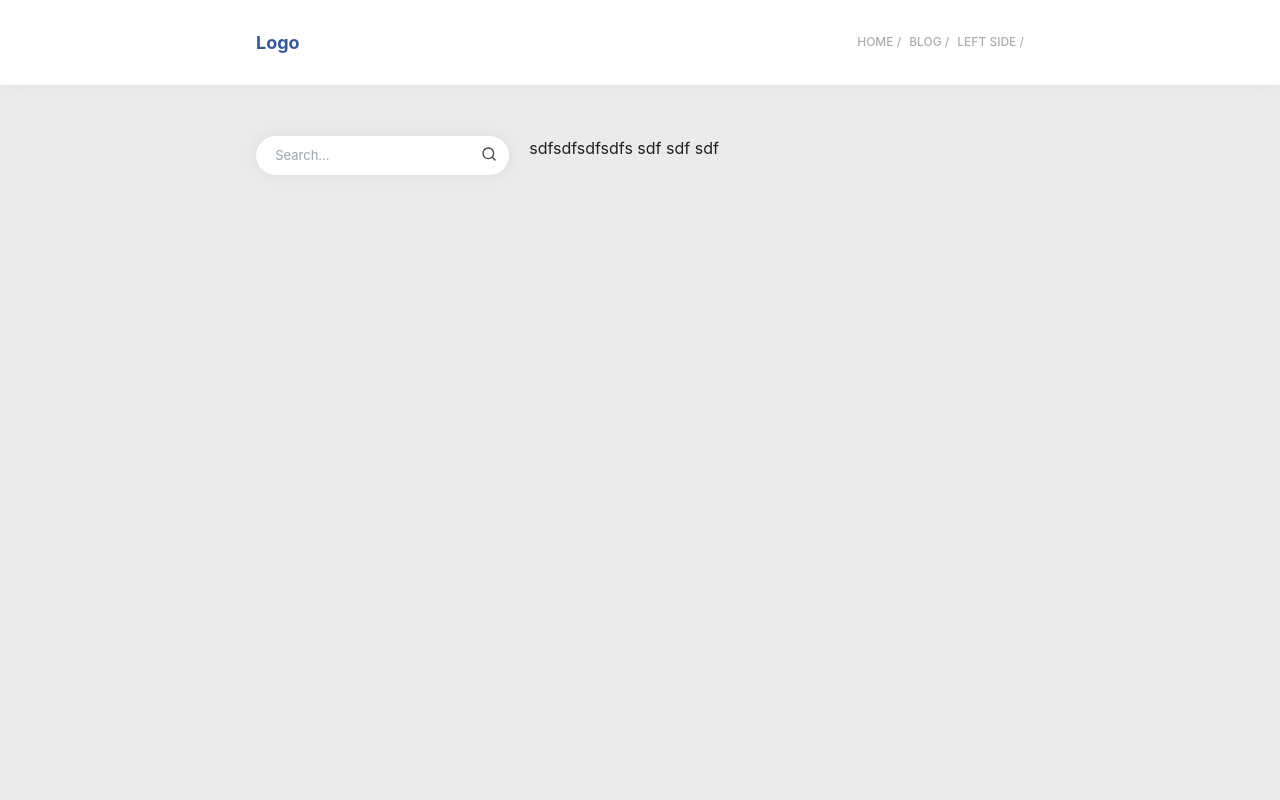
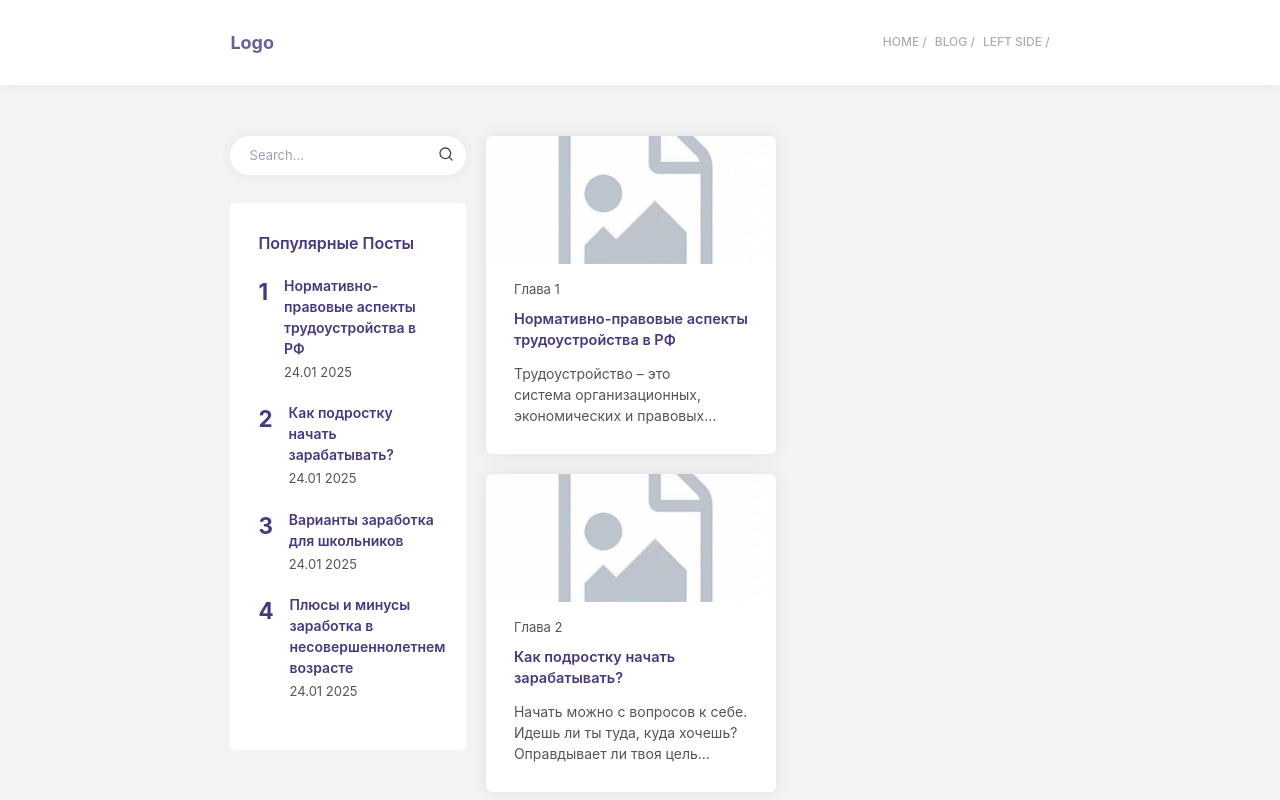
Before and after one commit to Artymiik/web.money_for_student, a React (Vite) app: page / in a window 1280 px wide. Shown: the top 800 px of the page. Built offline with nearby package versions, Linux system fonts and the light colour scheme.

Commit message:
added post card (#12)

```diff
--- a/src/components/Header.tsx
+++ b/src/components/Header.tsx
@@ -5,8 +5,8 @@ interface Props {
 const Header = ({ navigation }: Props) => {
     return (
         <div className="fixed top-0 w-screen">
-            <div className="flex items-center justify-between px-[20vw] py-[1.8rem] bg-[#fff]" style={{ boxShadow: '0 0 17px 0 rgba(0, 0, 0, 0.04)' }}>
-                <div className="font-bold text-[#003180] opacity-[0.8] text-[18px] hover:opacity-[0.6] cursor-pointer transition">Logo</div>
+            <div className="flex items-center justify-between px-[18vw] py-[1.8rem] bg-[#fff]" style={{ boxShadow: '0 0 17px 0 rgba(0, 0, 0, 0.04)' }}>
+                <div className="font-bold text-[#48387f] opacity-[0.8] text-[18px] hover:opacity-[0.6] cursor-pointer transition">Logo</div>
                 <div className="flex items-center">
                     {navigation.map((item, index) => (
                         <p key={index} className="ml-2 text-[12px] text-[#999] opacity-[0.8] hover:opacity-[1] hover:text-[#777] font-medium uppercase cursor-pointer">{item} /</p>
--- /dev/null
+++ b/src/components/PostCard.tsx
@@ -0,0 +1,35 @@
+import { ContentItem } from "@/types/content.type";
+import { useState } from "react";
+import { Link } from "react-router-dom";
+
+interface Props {
+    index: number;
+    content: ContentItem;
+}
+
+const PostCard = ({ index, content }: Props) => {
+    const [isHover, setIsHover] = useState(false);
+
+    return (
+        <div key={index} className="max-w-[290px] bg-[#fff] rounded-md cursor-pointer overflow-hidden"
+            onMouseEnter={() => setIsHover(true)}
+            onMouseLeave={() => setIsHover(false)}
+            style={{ boxShadow: '0 0 15px 0 rgba(73, 73, 73, 0.1)' }}
+        >
+            <Link to={`/post/${content.id}`}>
+                <img src="src/assets/default_image.jpg"
+                    alt=""
+                    className={`${isHover ? "scale-[1.1]" : "scale-[1]"} transition rounded-md max-h-[10vw] w-full object-cover`}
+                />
+
+                <div className="px-7 pb-7">
+                    <p className="text-[13px] text-[#555] mt-4 mb-2 font-normal">Глава {content.id}</p>
+                    <p className="font-semibold text-[#48387f] text-[14.5px] mb-3">{content.title}</p>
+                    <p className="font-normal max-w-full line-clamp-3 text-[14px] text-[#555] text-balance">{content.content[0].section.paragraph}</p>
+                </div>
+            </Link>
+        </div>
+    )
+}
+
+export default PostCard
--- /dev/null
+++ b/src/components/TopPosts.tsx
@@ -0,0 +1,28 @@
+import { ContentItem } from "@/types/content.type"
+
+interface Props {
+    posts: ContentItem[];
+}
+
+const TopPosts = ({ posts }: Props) => {
+    return (
+        <>
+            <div className="bg-[#fff] p-7 mt-7 rounded">
+                <p className="font-semibold text-[#48387f]">Популярные Посты</p>
+
+                {posts.map((item, index) => (
+                    <div className="flex items-start gap-4 my-5" key={index}>
+                        <p className="font-bold text-[#48387f] text-[1.4rem]">{item.id}</p>
+
+                        <div>
+                            <p className="font-semibold text-[#48387f] text-[14px]">{item.title}</p>
+                            <p className="text-[#555] text-[13px] mt-1">24.01 2025</p>
+                        </div>
+                    </div>
+                ))}
+            </div>
+        </>
+    )
+}
+
+export default TopPosts
--- a/src/components/ui/LeftPanel.tsx
+++ b/src/components/ui/LeftPanel.tsx
@@ -1,13 +1,17 @@
+import { content } from '@/../content/content';
 import { Search } from "lucide-react"
+import TopPosts from "../TopPosts"
 
 const LeftPanel = () => {
     return (
         <>
-            <div className="flex flex-col min-w-[15vw]">
+            <div className="flex flex-col max-w-[18.4vw]">
                 <div className="relative">
                     <input type="text" placeholder="Search..." />
                     <Search size={16} color="#444" className="absolute right-3 top-[0.6rem]" />
                 </div>
+
+                <TopPosts posts={content} />
             </div>
         </>
     )
--- a/src/index.css
+++ b/src/index.css
@@ -9,7 +9,7 @@
 
   color-scheme: light dark;
   color: rgba(0, 0, 0, 0.87);
-  background-color: #ebebeb;
+  background-color: #f3f3f3;
 
   font-synthesis: none;
   text-rendering: optimizeLegibility;
@@ -78,5 +78,5 @@ input {
   padding: 0.6rem 2rem 0.6rem 1.2rem;
   font-size: 13px;
   outline: none;
-  box-shadow: 0 0 13px 0 rgba(0, 0, 0, 0.07);
+  box-shadow: 0 0 13px 0 rgba(73, 73, 73, 0.07);
 }
--- /dev/null
+++ b/src/types/content.type.ts
@@ -0,0 +1,9 @@
+export type ContentItem = {
+  id: number;
+  title: string;
+  content: {
+    section: {
+      paragraph: string;
+    };
+  }[];
+};
--- a/src/views/Home.tsx
+++ b/src/views/Home.tsx
@@ -1,4 +1,6 @@
+import { content } from '@/../content/content';
 import Header from "@/components/Header"
+import PostCard from '@/components/PostCard';
 import LeftPanel from "@/components/ui/LeftPanel"
 
 const Home = () => {
@@ -6,11 +8,13 @@ const Home = () => {
         <>
             <Header navigation={["home", "blog", 'left side']} />
 
-            <div className="flex gap-5 mt-[8.5rem] mx-[20vw]">
+            <div className="flex gap-5 mt-[8.5rem] mx-[18vw]">
                 <LeftPanel />
 
-                <div>
-                    <p>sdfsdfsdfsdfs sdf sdf sdf</p>
+                <div className="flex flex-wrap gap-5">
+                    {content.map((item, index) => (
+                        <PostCard index={index} content={item} />
+                    ))}
                 </div>
             </div>
         </>
```
Also changed, not shown: src/assets/default_image.jpg (added).
